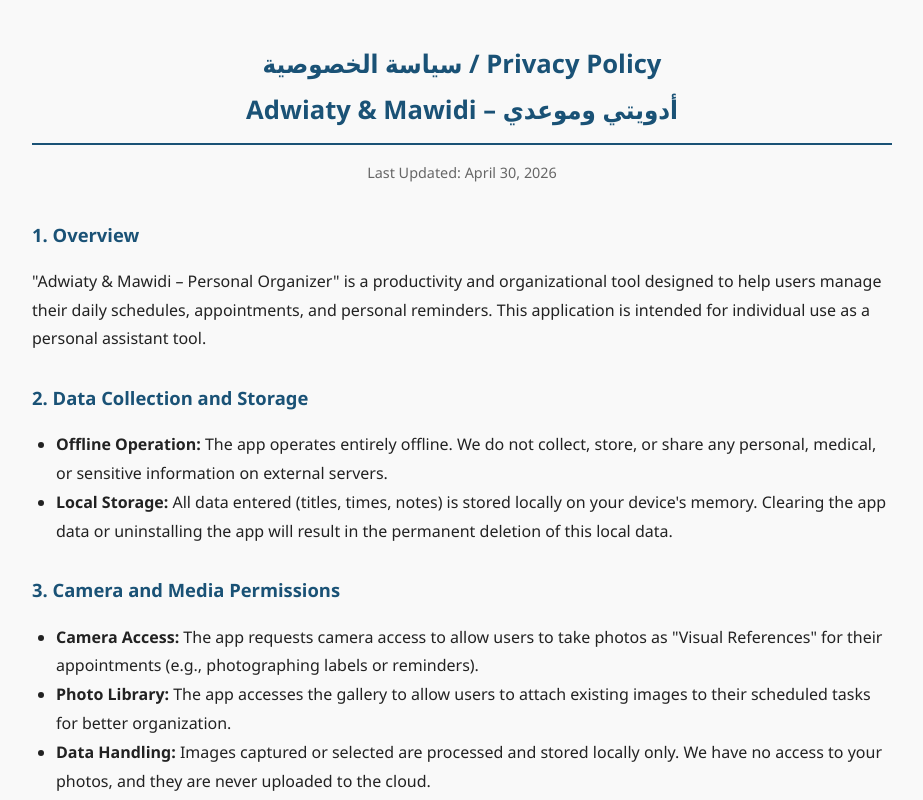
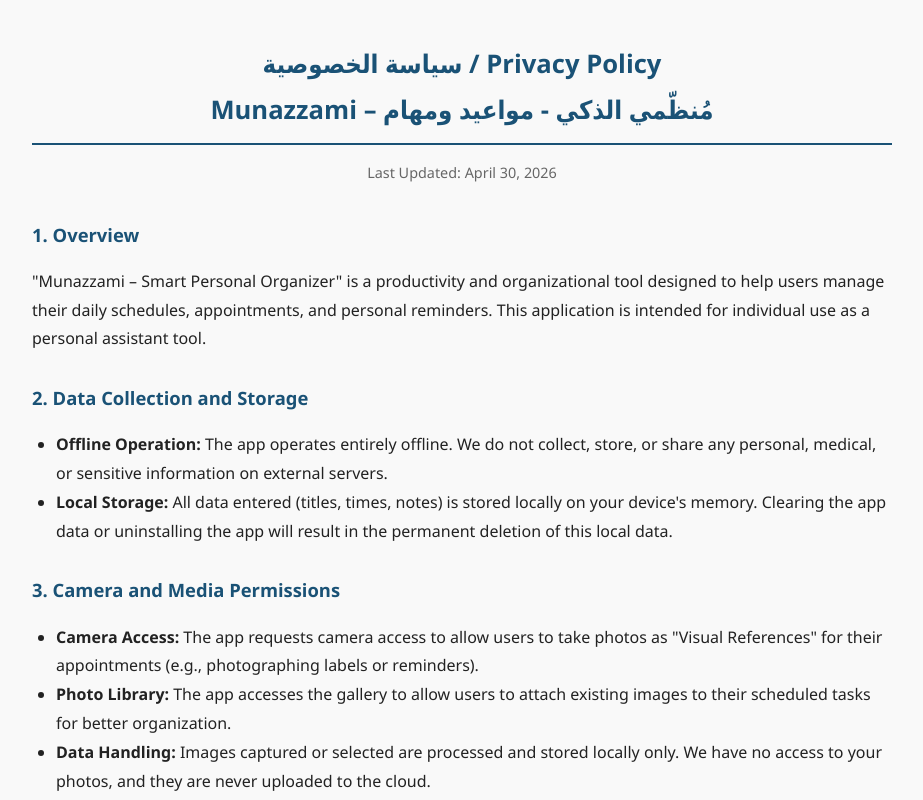
Before and after one commit to nasaa1nasaa-crypto/adwiaty-privacy, a plain HTML site: page index.html in a window 1280 px wide. Shown: the top 800 px of the page, without its empty margins (178-1101 px from the left). Drawn offline with Linux system fonts and the light colour scheme.

Commit message:
Update index.html

```diff
--- a/index.html
+++ b/index.html
@@ -3,7 +3,7 @@
 <head>
   <meta charset="UTF-8" />
   <meta name="viewport" content="width=device-width, initial-scale=1.0" />
-  <title>Privacy Policy / سياسة الخصوصية – أدويتي وموعدي</title>
+  <title>Privacy Policy / سياسة الخصوصية – مُنظّمي الذكي</title>
   <style>
     body {
       font-family: 'Segoe UI', Tahoma, Arial, sans-serif;
@@ -56,13 +56,13 @@
 </head>
 <body>
 
-  <h1>Privacy Policy / سياسة الخصوصية<br>أدويتي وموعدي – Adwiaty & Mawidi</h1>
+  <h1>Privacy Policy / سياسة الخصوصية<br>مُنظّمي الذكي - مواعيد ومهام – Munazzami</h1>
   <p class="last-updated-top">Last Updated: April 30, 2026</p>
 
   <!-- ===== English Version ===== -->
   <section class="en-section">
     <h2>1. Overview</h2>
-    <p>"Adwiaty & Mawidi – Personal Organizer" is a productivity and organizational tool designed to help users manage their daily schedules, appointments, and personal reminders. This application is intended for individual use as a personal assistant tool.</p>
+    <p>"Munazzami – Smart Personal Organizer" is a productivity and organizational tool designed to help users manage their daily schedules, appointments, and personal reminders. This application is intended for individual use as a personal assistant tool.</p>
 
     <h2>2. Data Collection and Storage</h2>
     <ul>
@@ -94,7 +94,7 @@
   <!-- ===== النسخة العربية ===== -->
   <section>
     <h2>١. نظرة عامة</h2>
-    <p>يُعد تطبيق "أدويتي وموعدي – منظمي الذكي" أداة إنتاجية وتنظيمية تهدف إلى مساعدة المستخدمين على إدارة جداولهم الزمنية، مواعيدهم، وتنبيهاتهم الشخصية. هذا التطبيق مخصص للاستخدام الفردي كأداة مساعدة شخصية.</p>
+    <p>يُعد تطبيق "مُنظّمي الذكي - مواعيد ومهام" أداة إنتاجية وتنظيمية تهدف إلى مساعدة المستخدمين على إدارة جداولهم الزمنية، مواعيدهم، وتنبيهاتهم الشخصية. هذا التطبيق مخصص للاستخدام الفردي كأداة مساعدة شخصية.</p>
 
     <h2>٢. جمع البيانات وتخزينها</h2>
     <ul>
```
